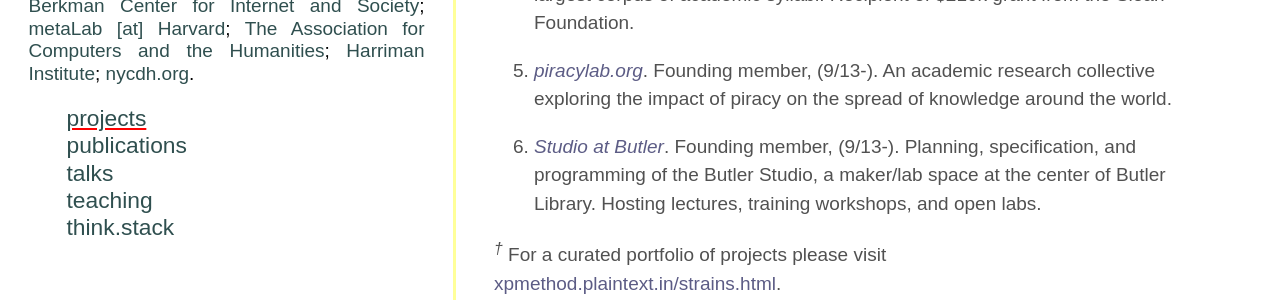
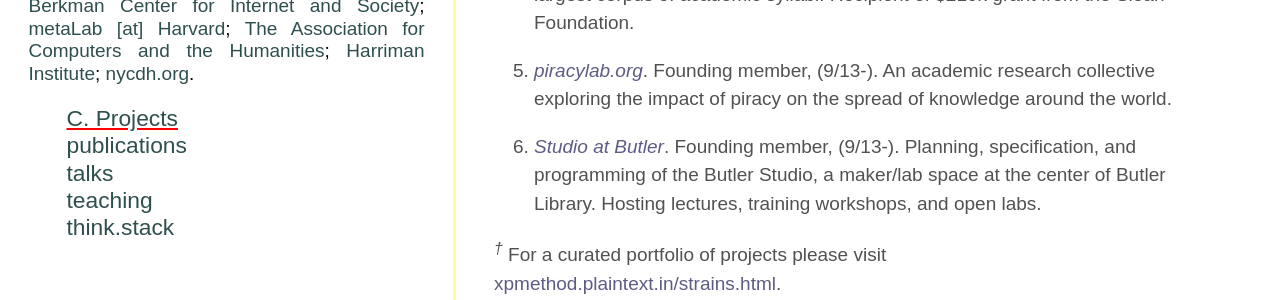
Before and after one commit to denten/denten.github.io, a Jekyll site: the page built from _pages/category-pages/projects.md, in a window 1280 px wide. Shown: the part 387-687 px from the top of the page. Built offline with Jekyll 4.4.1, drawn with Linux system fonts in a browser that asks for light colours; some web fonts are replaced.

Commit message:
updating navi

```diff
--- a/_pages/category-pages/projects.md
+++ b/_pages/category-pages/projects.md
@@ -1,7 +1,7 @@
 ---
 layout: cats
 permalink: /projects/
-title: projects
+title: "C. Projects"
 
 ---
 
```
